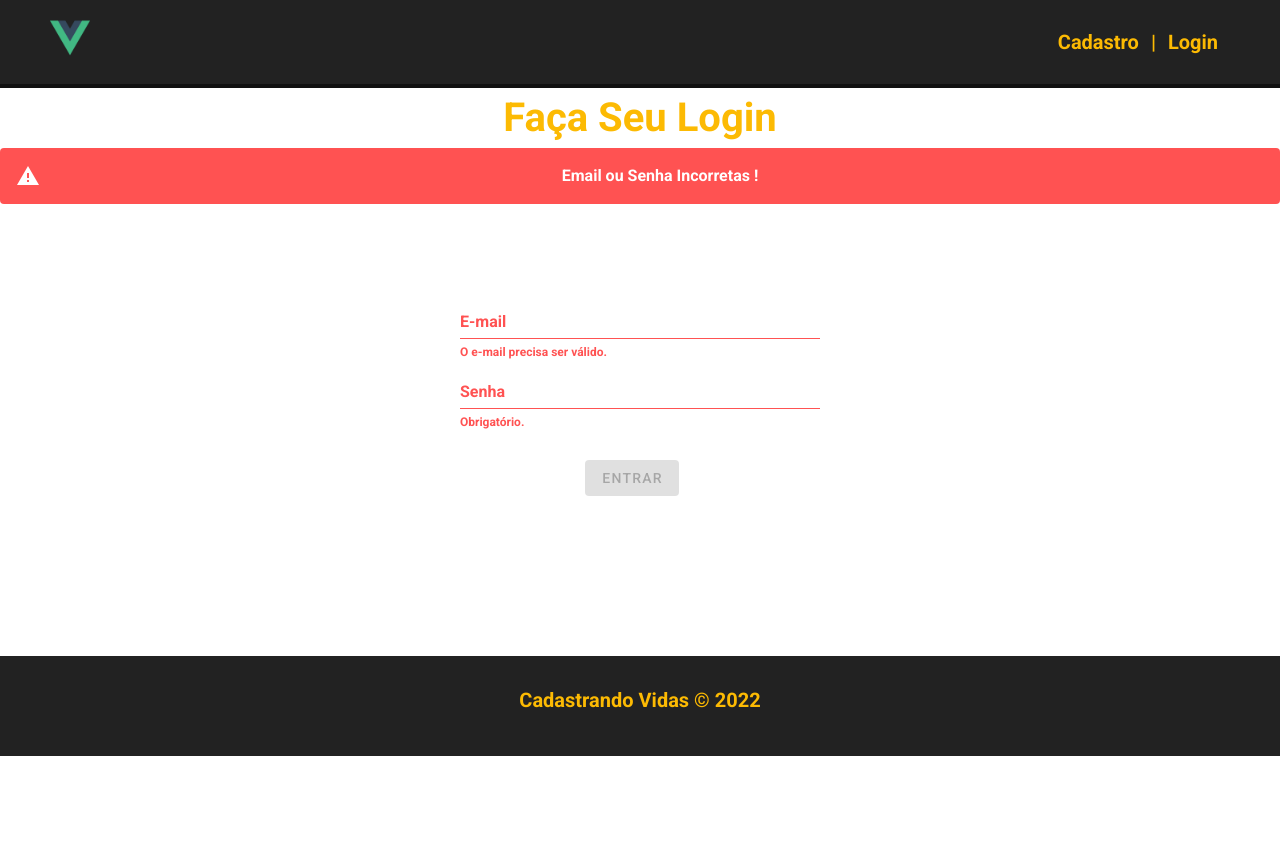
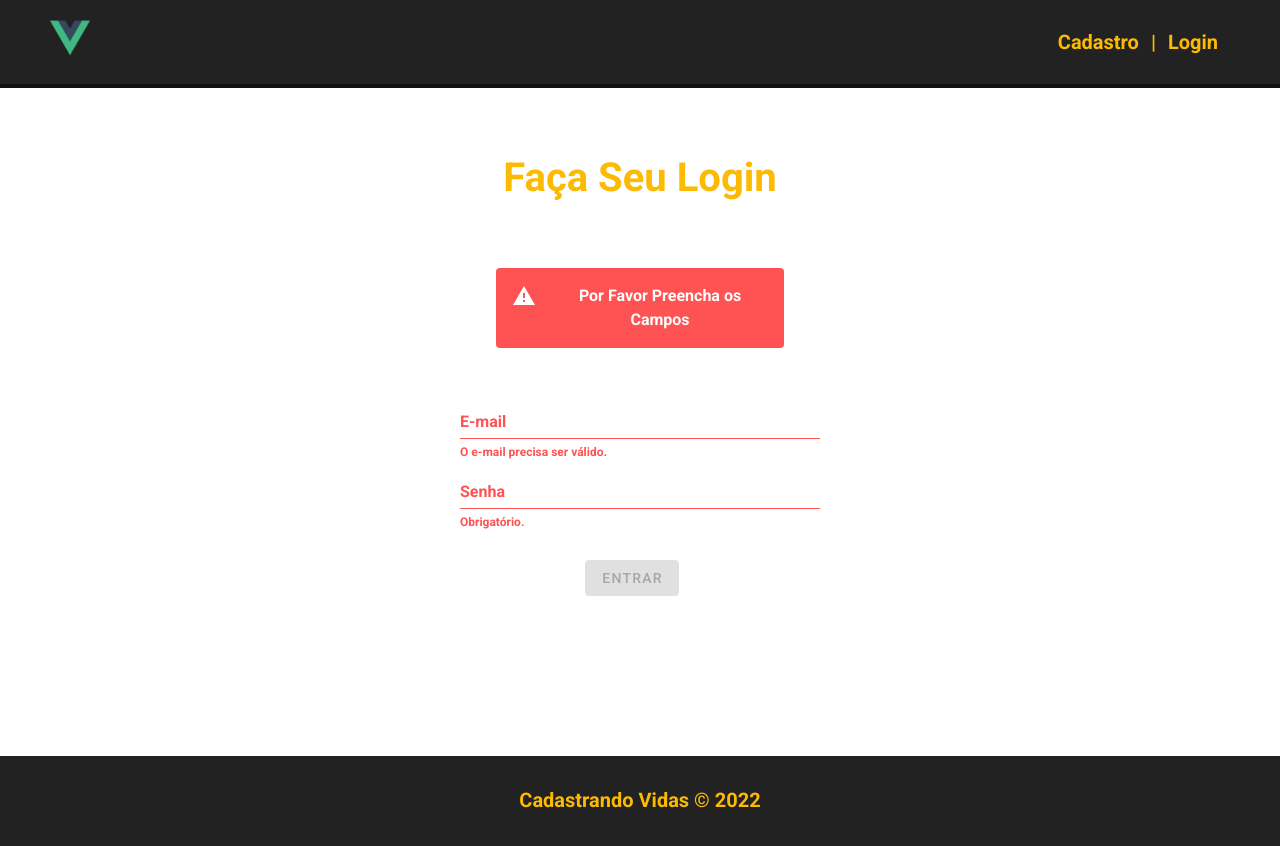
Before and after one commit to theus26/Front--End-Formulario-I, a Vue app: page / in a window 1280 px wide. Both pictures are taken after a click on the button "ENTRAR". Shown: the top 846 px of the page. Before the commit the page ends 800 px from the top, so only its background shows below. Built offline with nearby package versions, Linux system fonts and the light colour scheme; what v-mask would draw is missing.

Commit message:
Ultimas alteracoes feitas

```diff
--- a/src/views/Login.vue
+++ b/src/views/Login.vue
@@ -1,12 +1,14 @@
 <template>
   <div class="txt">
-     <NavBar/>
+    <NavBar />
+    <br> <br>
     <h1>Faça Seu Login </h1>
-     <v-alert type="error" v-show="alertError" >
-      Email ou Senha Incorretas !
+    <br><br>
+    <v-alert type="error" v-show="alertError" id="error">
+    Por Favor Preencha os Campos
     </v-alert>
-     <v-alert type="success" v-show="alertaSucess">
-     Carregando...
+      <v-alert type="error" v-show="alertError1" id="error">
+    Email ou Senha incorretas...
     </v-alert>
     <div class="container">
       <v-form ref="form" v-model="valid" lazy-validation>
@@ -25,7 +27,7 @@
     <v-btn :disabled="!valid" color="success" class="mr-4" @click="validate">
       Entrar
     </v-btn>
-      <FooterVue/>
+    <FooterVue />
   </div>
 
 </template>
@@ -38,13 +40,14 @@ import { LogarUsuario } from "../Services/api"
 
 export default {
   name: 'Login',
-  components:{
+  components: {
     NavBar,
     FooterVue
   },
   data: () => ({
     valid: true,
     alertError: false,
+    alertError1: false,
     alertaSucess: false,
     required: (value) => !!value || "Obrigatório.",
     email: '',
@@ -66,31 +69,31 @@ export default {
   methods: {
     async validate() {
       this.$refs.form.validate()
-       if (this.$refs.form.validate()) {
+      if (this.$refs.form.validate()) {
         const result = await LogarUsuario(this.email, this.senha);
         if (result === 200) {
           this.alertaSucess = true
-
           setTimeout(() => (this.$router.push('/TelaUser')), 3000)
           // const btn = document.getElementById("btn")
           //btn.innerHTML="Cadastrando..."
-
-
         }
-        else{
+        else if(result === 401) {
           this.alertError = true
           setTimeout(() => (this.alertError = false), 3000)
           this.email = "",
-          this.senha = ""
+            this.senha = ""
+        }
+        else{
+           this.alertError1 = true
+          setTimeout(() => (this.alertError1 = false), 3000)
+          this.email = "",
+            this.senha = ""
+        }
+      }
+      else {
+        this.alertError = true
+        setTimeout(() => (this.alertError = false), 3000)
 
-
-          }
-      }
-      else{
-         this.alertError = true
-          setTimeout(() => (this.alertError = false), 3000)
-          this.email = "",
-          this.senha = ""
 
       }
     },
@@ -102,17 +105,24 @@ export default {
 <style scoped>
 .container {
   display: block;
-  padding-top: 70px;
   max-width: 30%;
   margin: auto;
   padding-bottom: 30px;
 }
 
 .txt {
-
   text-align: center;
   color: #FCBA03;
   font-weight: bold;
   font-size: 20px;
+
+}
+
+#error {
+  max-width: 18rem;
+  margin: auto;
+  margin-bottom: 30px;
+
+
 }
 </style>
--- a/src/views/TelaCadastro.vue
+++ b/src/views/TelaCadastro.vue
@@ -1,11 +1,14 @@
 <template>
   <div class="txt">
-    <NavBar/>
+    <NavBar />
     <v-alert type="success" v-show="alertaSucess">
       Usuario Cadastrado com Sucesso !
     </v-alert>
-    <v-alert type="error" v-show="alertError" id="alerta">
-      Email Já Cadastrado !
+    <v-alert type="warning" v-show="alertError" id="alerta">
+      Preencha os Campos !
+    </v-alert>
+    <v-alert type="warning" v-show="alertError1" id="alerta">
+      Email já Cadastrado !
     </v-alert>
     <h1>Formulario de Cadastro</h1>
     <div class="container">
@@ -33,7 +36,7 @@
 
     </div>
 
-  <FooterVue/>
+    <FooterVue />
   </div>
 </template>
 
@@ -54,6 +57,7 @@ export default {
   data: () => ({
     valid: true,
     alertError: false,
+    alertError1: false,
     alertaSucess: false,
     dialog: false,
     required: (value) => !!value || "Obrigatório.",
@@ -70,7 +74,7 @@ export default {
     cpf: '',
     cpfRules: [
       v => !!v || 'Insira Um CPF ',
-      v => (v && v.length >= 11) || 'CPF Invalido, Insira o CPF correto',
+      v => (v && v.length >= 13) || 'CPF Invalido, Insira o CPF correto',
     ],
     senha: '',
     letraNum: (v) =>
@@ -85,21 +89,19 @@ export default {
       if (this.$refs.form.validate()) {
         const result = await CriarUsuario(this.name, this.email, this.senha);
         if (result === 200) {
-
           this.alertaSucess = true
           setTimeout(() => (this.$router.push('/')), 3000)
           // const btn = document.getElementById("btn")
           //btn.innerHTML="Cadastrando..."
-
-
         }
-        else this.alertError = true
+        else this.alertError1 = true
       }
       else this.alertError = true;
       //console.log(this.name);
     },
     reset() {
       this.$refs.form.reset()
+      this.alertError1 = false
       this.alertError = false
     },
 
--- a/src/views/TelaUser.vue
+++ b/src/views/TelaUser.vue
@@ -39,6 +39,6 @@ export default {
    padding-bottom: 100px;
 }
 #btn{
-   margin-left: 90rem;
+   margin-left: 80rem;
 }
 </style>
```
